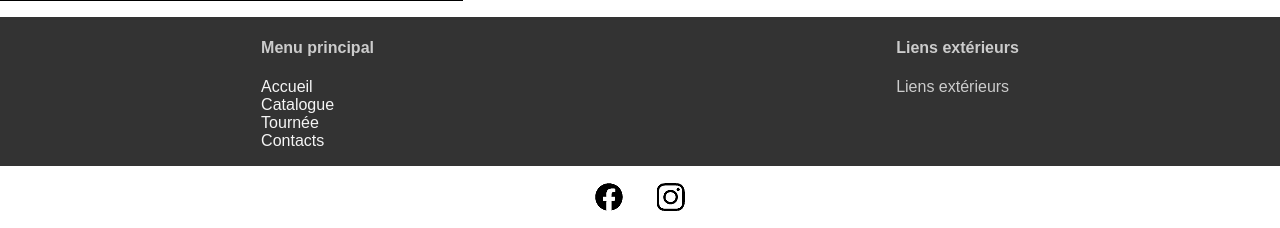
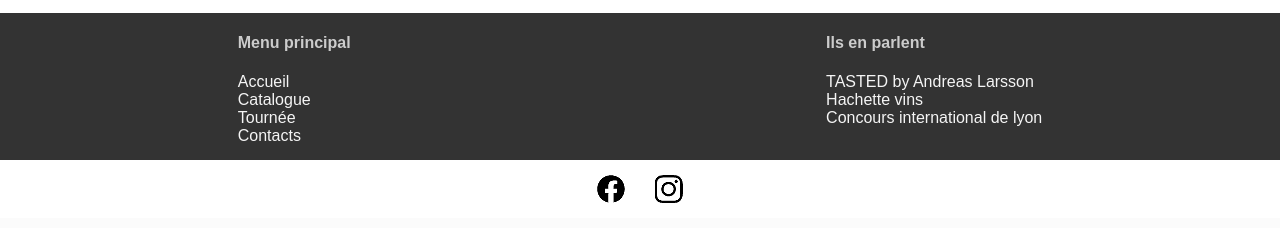
Before and after one commit to wawatusee/chateau-peyrines_json, a PHP site: page /public/index.php in a window 1280 px wide. Shown: the part 2600-2828 px from the top of the page. After the commit the page ends 2803 px from the top, so only its background shows below. Run offline with PHP 8.4, Linux system fonts and the light colour scheme.

Commit message:
Design du footer, doublons retirés de l'index(tag nav, tag footer, tag header)

```diff
--- a/inc/footer.php
+++ b/inc/footer.php
@@ -1,12 +1,14 @@
 <footer>
     <div class="footerNav">
-        <nav class="mainNav">
+        <nav class="navfooterbloc">
             <h4>Menu principal</h4>
             <?php echo $menuMain_view?>
         </nav>
-        <nav class="extNav">
-            <h4>Liens extérieurs</h4>
-            Liens extérieurs
+        <nav class="navfooterbloc">
+            <h4>Ils en parlent</h4>
+            <a href="https://youtu.be/h3RULNKo_wo" target="_blank" rel="noopener noreferrer">TASTED by Andreas Larsson</a>
+            <a href="https://www.hachette-vins.com/guide-vins/producteurs/47281/scea-behaghel-ch-peyrines/" target="_blank" rel="noopener noreferrer">Hachette vins</a>
+            <a href="https://www.concourslyon.com/wine/33873/chateau-peyrines" target="_blank" rel="noopener noreferrer">Concours international de lyon</a>
         </nav>
     </div>
     <nav id="menuRS" class="nav-rs">
--- a/inc/header.php
+++ b/inc/header.php
@@ -1,3 +1,4 @@
-<h1>Chateau<img class="logo" src="img/main-logo.png" alt="logo-site" height="70px">Peyrines</h1>
-<!--<h1><?php echo $titleWebSite[0]?><img class="logo" src="img/main-logo.png" alt="logo-site" height="70px"></h1>-->
-<p><?php echo $titleWebSite[1]?></p>
+<header>
+    <h1>Chateau<img class="logo" src="img/main-logo.png" alt="logo-site" height="70px">Peyrines</h1>
+    <p><?php echo $titleWebSite[1]?></p>
+</header>
--- a/public/css/style.css
+++ b/public/css/style.css
@@ -1,3 +1,14 @@
+  /*Variable disposition*/
+:root{
+  --standartspace:0.9em;
+  --content-padding:5px;
+}
+  /*Variables Colors*/
+  :root{
+    --main-bg-color:#333;
+    --main-clear-color:#ccc;
+    --rs-bckgrnd-img:url("../img/menu_rs.png");
+  }
 body {
     margin: 0;
     font-family: Arial, Helvetica, sans-serif;
@@ -6,16 +17,12 @@ body {
     /*défini la hauteur que les lignes de la grille doivent occuper. Auto correspond à la hauteur par défaut de la ligne (en fonction de ce qu'il y a dedans donc). Fr (fraction) permet d'occuper l'espace restant*/
      /*vh (pour viewport height) permet de s'assurer que le body fera bien toute la hauteur de la surface d'affichage du navigateur*/
      height: 100vh;
-     gap: 1em;
+     gap: var(--standartspace);
   }
+
+
   /*Fonts*/
-  /*Variables Colors*/
-  :root{
-    --main-bg-color:#333;
-    --main-clear-color:#ccc;
-    --rs-bckgrnd-img:url("../img/menu_rs.png");
-    --content-padding:5px;
-  }
+
   /*Header*/
   header{
     background:var(--main-bg-color);
@@ -185,9 +192,9 @@ footer{
       display: flex;
       flex-direction: row;
       justify-content: space-around;
-      margin-bottom: 1em;
+      margin-bottom: var(--standartspace);
     }
-    .mainNav a{
+    .navfooterbloc a{
       display: block;
       text-decoration: none;
       color: whitesmoke;
@@ -213,7 +220,7 @@ height: 30px;
 width: 30px;
 background-image: url("../img/logo-rs_30px.png");
 background-position-y:0;
-margin: 1em;
+margin: var(--standartspace);
 }
 .rs:hover{
   background-position-y:-30px;
--- a/public/index.php
+++ b/public/index.php
@@ -14,12 +14,12 @@
     <title>Chateau-Peyrines</title>
 </head>
 <body>
-    <header>
+        <!--Inclusion du header -->
     <?php require_once('../inc/header.php')?>
-    </header>
-    <nav>
+    <div id="navigation">
+        <!--Inclusion du menu -->
         <?php require_once('../inc/nav.php')?>
-    </nav>
+    </div>
     <main role=main>
         <section id="accueil" style="padding-left:16px">
             <h1>Accueil</h1>
@@ -67,7 +67,6 @@
             $tour=new TourModel("../json/tournee.json");
             $tourFull=$tour->getTour()?>
             <h1>Tournée</h1>
-            <section>
             <article>
                 <script id="tourData">
                 <!--Récupération du json de la tournée-->
@@ -87,10 +86,8 @@
                 <script type="text/javascript" src="js/tour.js"></script>
             </article>
         </section>
-        </section>
     </main>
-    <footer>
+    <!--Inclusion du footer -->
     <?php require_once('../inc/footer.php')?>
-    </footer>
 </body>
 </html>
```
Lines whose indentation alone changed are shown as unchanged.
